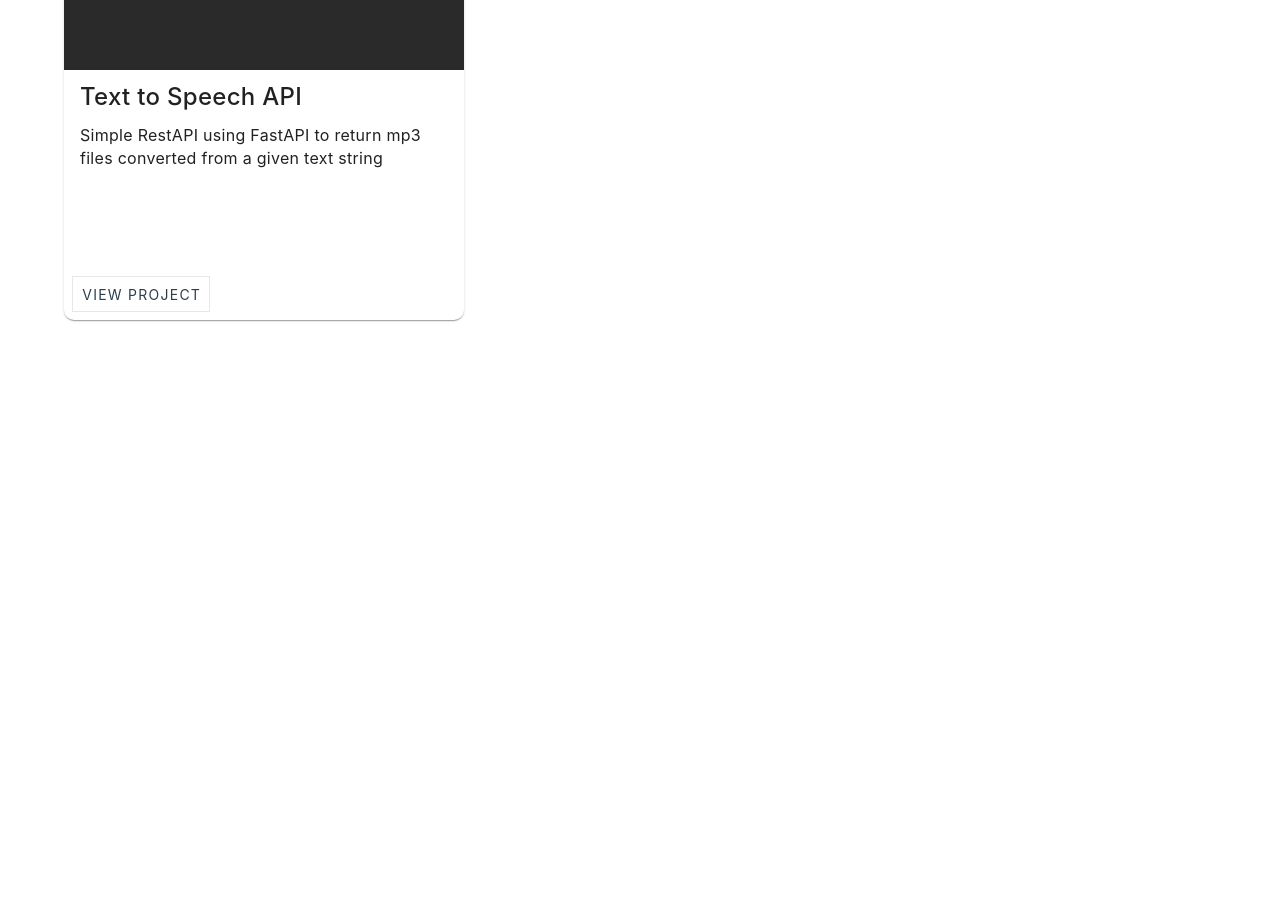
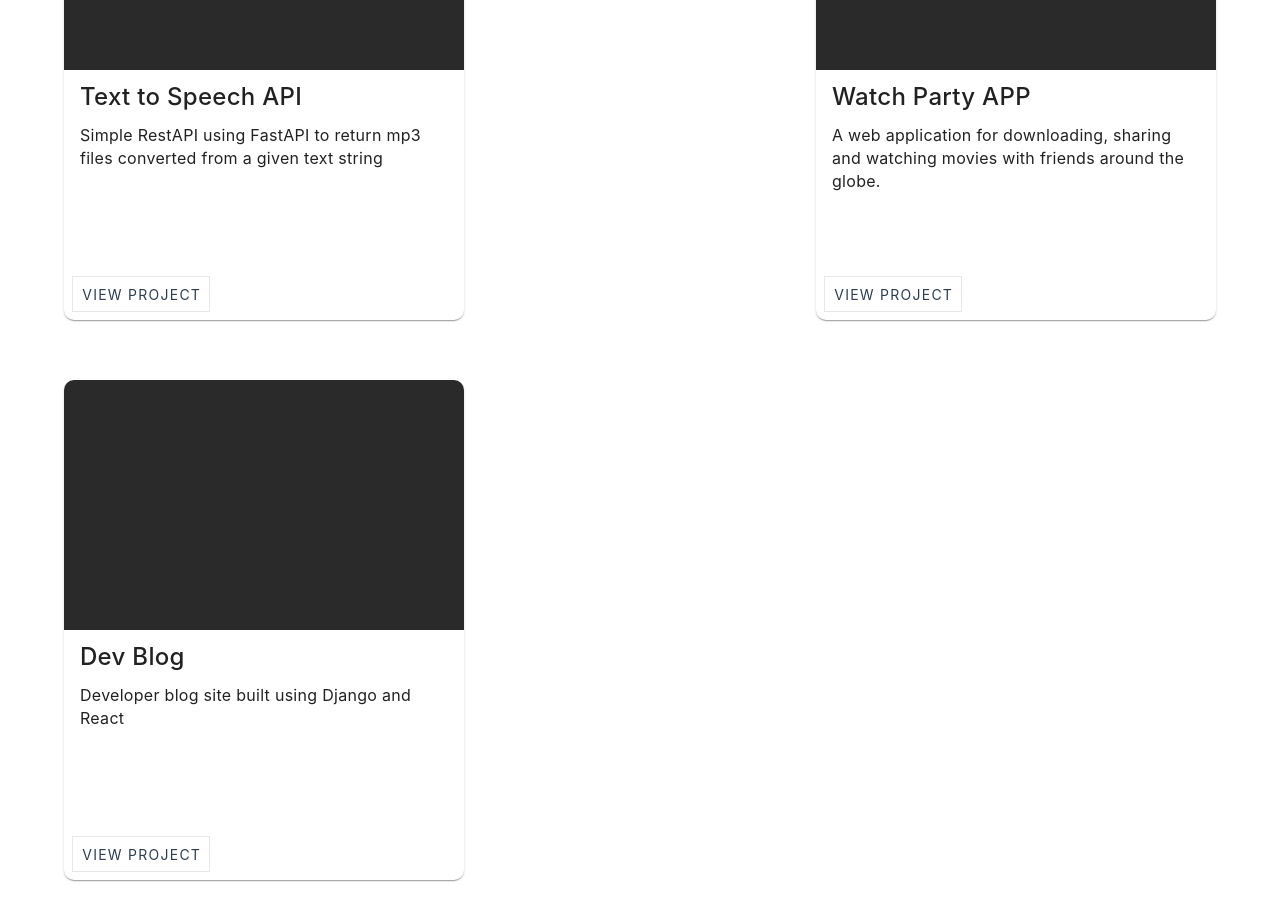
Before and after one commit to AstroAspie/MyPortfolio, a Vue app: page /projects in a window 1280 px wide. Shown: the part 1980-2900 px from the top of the page. Before the commit the page ends 2460 px from the top, so only its background shows below. Built offline with nearby package versions, Linux system fonts and the light colour scheme; what @canvasjs/vue-charts would draw is missing.

Commit message:
update projects json

```diff
--- a/src/assets/myStuff.json
+++ b/src/assets/myStuff.json
@@ -53,6 +53,20 @@
       "image": "",
       "type": ["API"],
       "language": ["Python", "FastAPI"]
+    },
+    {
+      "title": "Watch Party APP",
+      "description": "A web application for downloading, sharing and watching movies with friends around the globe.",
+      "image": "",
+      "type": ["Web", "Streaming"],
+      "language": ["Python", "Django", "React", ".NET"]
+    },
+    {
+      "title": "Dev Blog",
+      "description": "Developer blog site built using Django and React",
+      "image": "",
+      "type": ["Web"],
+      "language": ["Python", "Django", "Javascript", "React"]
     }
   ],
   "socials": [
@@ -75,6 +89,6 @@
     { "dotnet": "/dotnet_logo.png" },
     { "html": "/html_logo.png" },
     { "css": "/css_logo.png" },
-    { "javascript": "js_logo.png" }
+    { "javascript": "/js_logo.png" }
   ]
 }
```
Also changed, not shown: src/main.js (+2 -7 lines), 1 other file (tests, documents, lock files or other folders).
